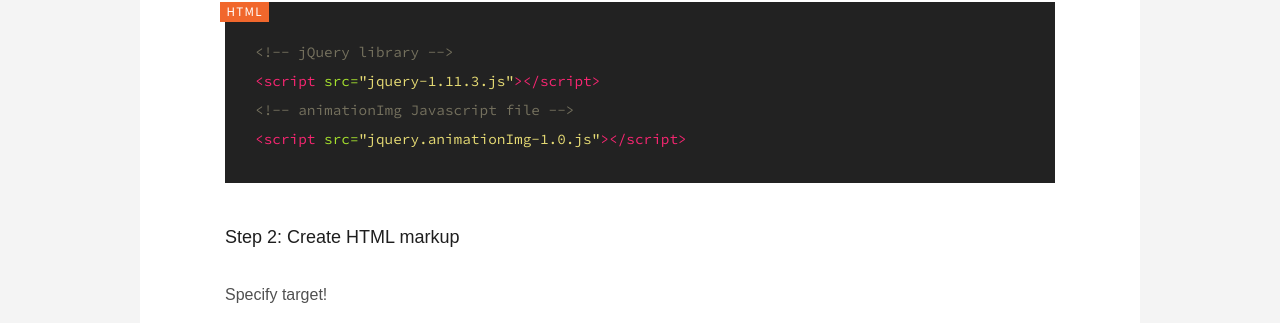
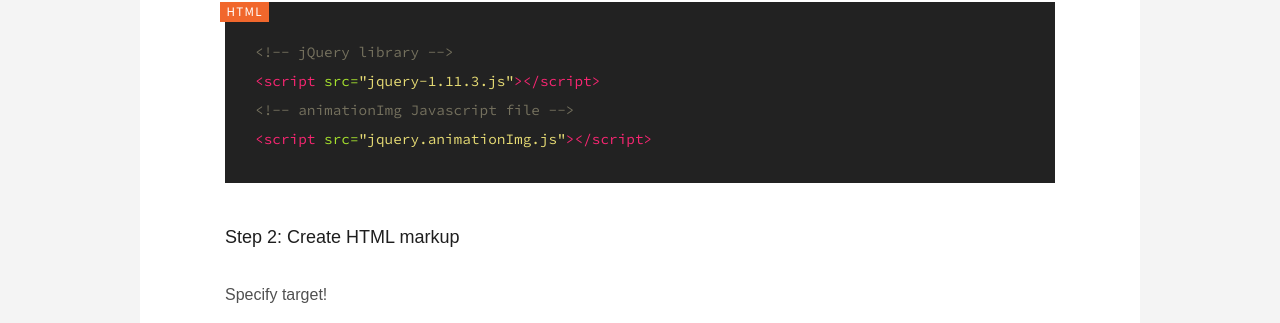
Before and after one commit to gutmate/gutmate.github.com, a Jekyll site: the page built from _posts/2017-02-24-jquery-animation.md, in a window 1280 px wide and 900 px high, scrolled down 2546 px. Shown: the part 130-453 px from the top of the window. Built offline with Jekyll 4.4.1, drawn with Linux system fonts in a browser that asks for light colours; some web fonts are replaced; comment, search, counter and statistics services are not loaded; some of the changed lines change nothing that is shown.

Commit message:
Update Posting about jQuery-anmation

````diff
--- a/_posts/2017-02-24-jquery-animation.md
+++ b/_posts/2017-02-24-jquery-animation.md
@@ -85,7 +85,7 @@ tags:
 <!-- jQuery library -->
 <script src="jquery-1.11.3.js"></script>
 <!-- animationImg Javascript file -->
-<script src="jquery.animationImg-1.0.js"></script>
+<script src="jquery.animationImg.js"></script>
 ```
 
 ### Step 2: Create HTML markup
````
